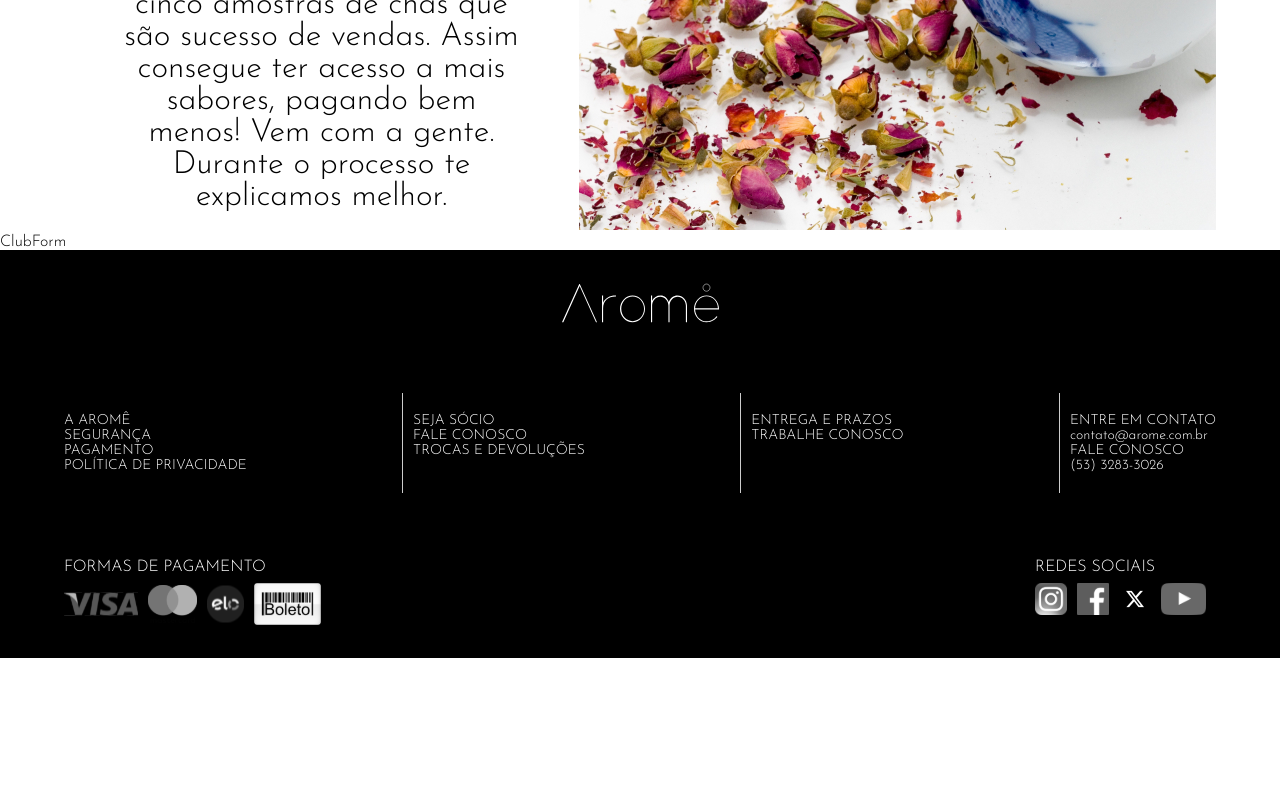
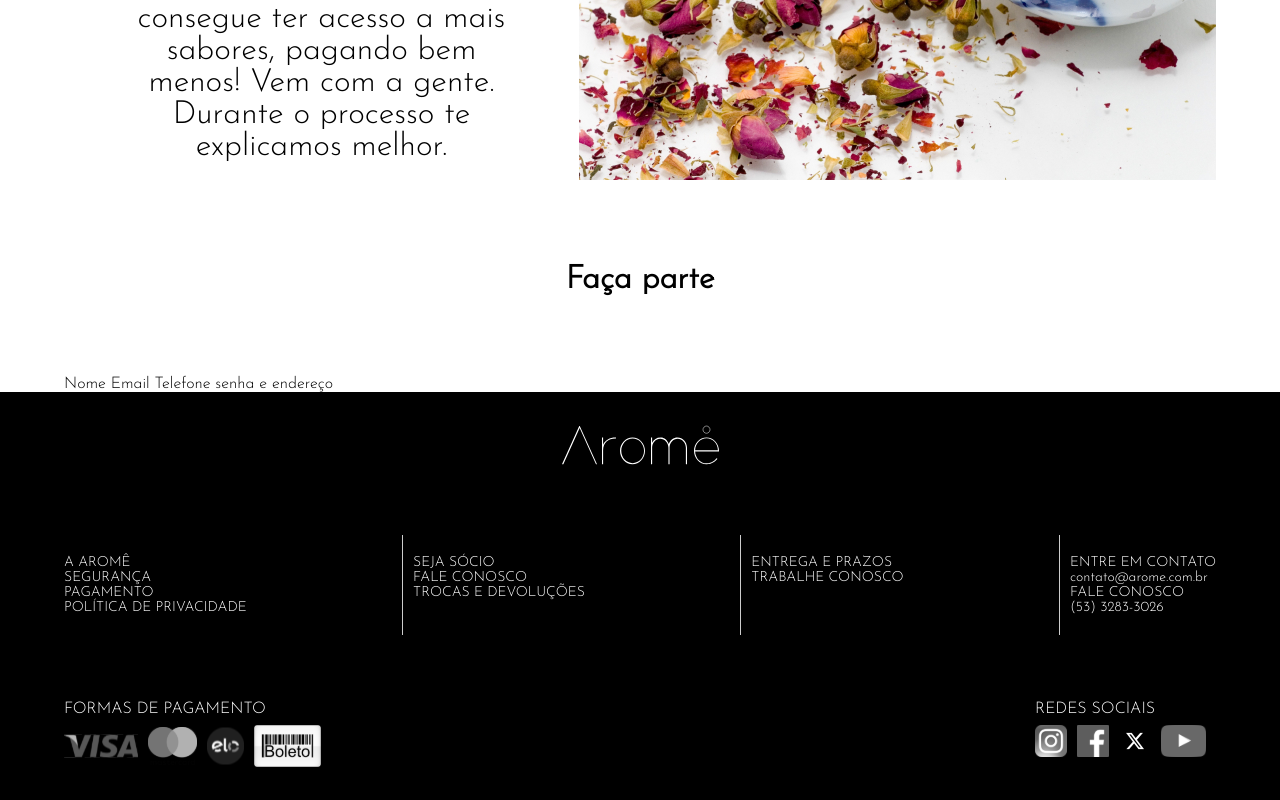
Before and after one commit to tierres/Arome, a React (Vite) app in the folder arome-ds/: page /becomeamember in a window 1280 px wide. Shown: the part 1290-2090 px from the top of the page. Before the commit the page ends 1948 px from the top, so only its background shows below. Built offline with nearby package versions, Linux system fonts and the light colour scheme.

Commit message:
Notebook - 19/03/24 - 12h11

```diff
--- a/arome-ds/src/components/ClubForm/ClubForm.module.css
+++ b/arome-ds/src/components/ClubForm/ClubForm.module.css
@@ -0,0 +1,14 @@
+.clubFormContainer {
+
+}
+
+.sectionContainer {
+    display: flex;
+    flex-direction: column;
+}
+
+.tittle {
+    text-align: center;
+    font-size: xx-large;
+    margin: 80px;
+}
--- a/arome-ds/src/components/ClubForm/ClubForm.tsx
+++ b/arome-ds/src/components/ClubForm/ClubForm.tsx
@@ -1,9 +1,25 @@
 import classes from './ClubForm.module.css'
+import { SectionContainer } from '../shared/SectionContainer/SectionContainer';
 
 export const ClubForm = () => {
   return(
     <div className={classes.clubFormContainer}>
-      ClubForm
+      <SectionContainer className={classes.sectionContainer}>
+        <div>
+          <h1 className={classes.tittle}>
+            Faça parte
+          </h1>
+        </div>
+        <div>
+            <p>
+              Nome
+              Email
+              Telefone
+              senha e
+              endereço
+            </p>
+        </div>
+      </SectionContainer>
     </div>
   );
 };
--- a/arome-ds/src/components/SejaUmSocio/SejaUmSocio.module.css
+++ b/arome-ds/src/components/SejaUmSocio/SejaUmSocio.module.css
@@ -1,6 +1,6 @@
 .socioContainer {
     position: relative;
-
+    height: 914.09px;
     }
 
 .img {
```
